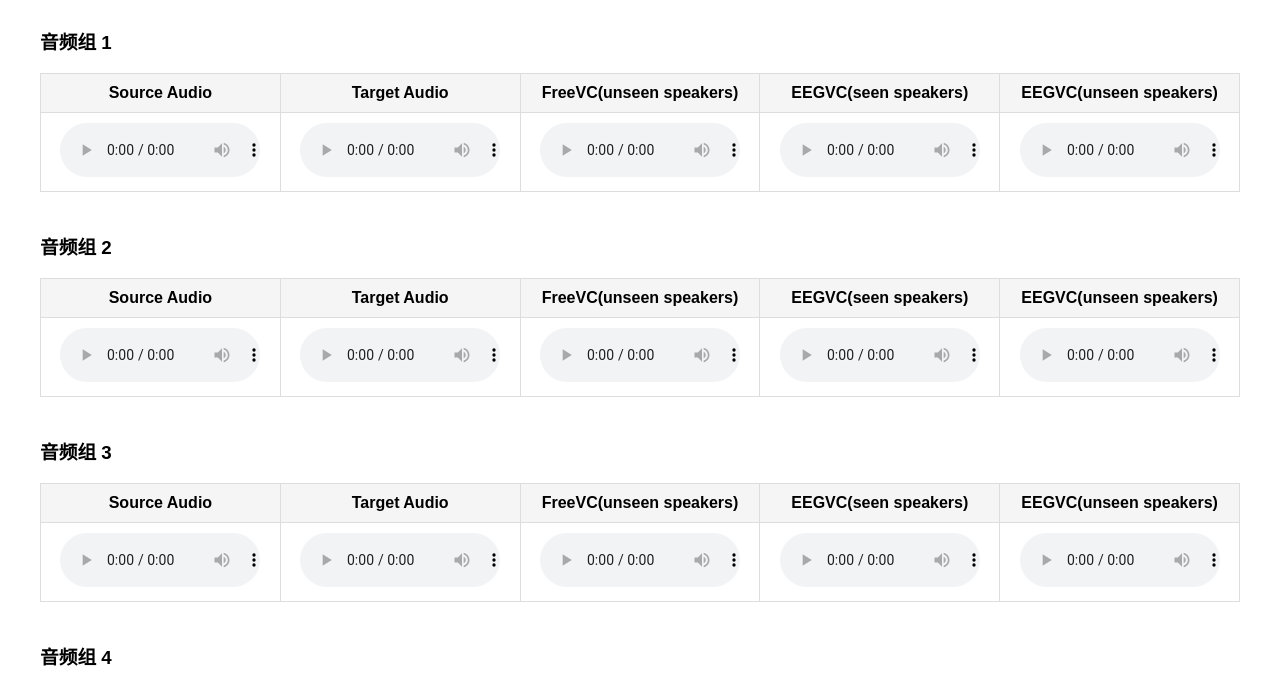
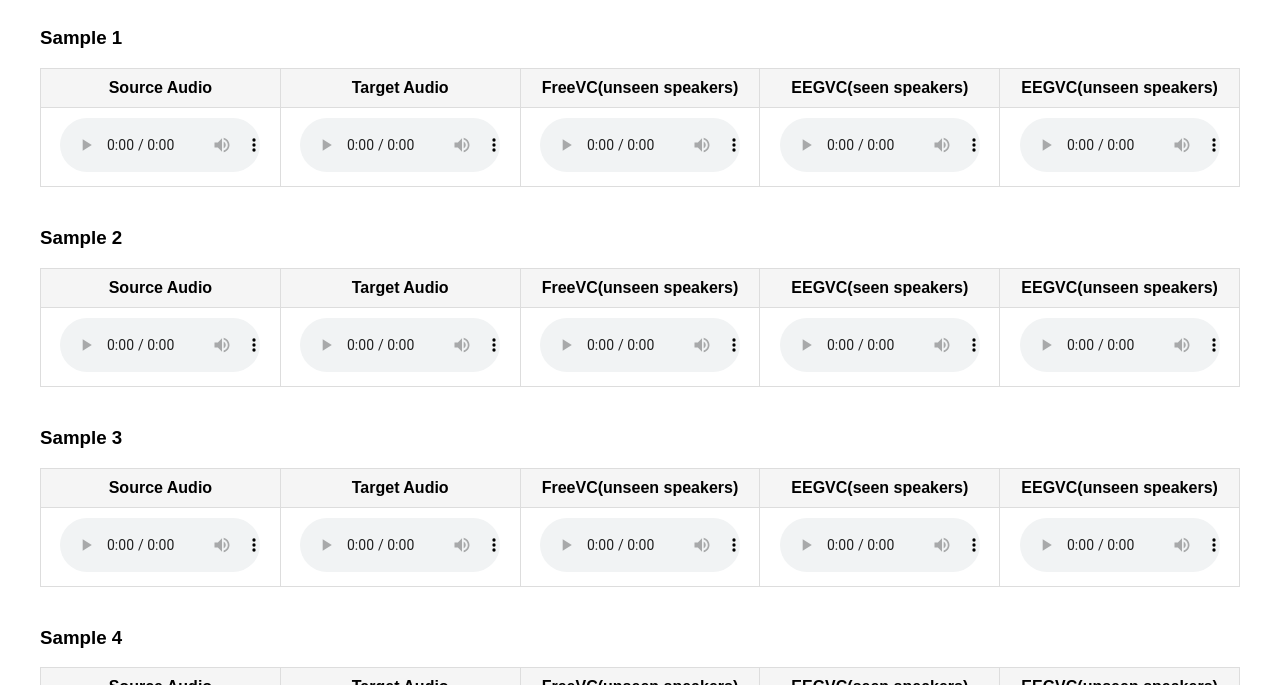
Before and after one commit to piedpiperG/demo, a plain HTML site: page index.html in a window 1280 px wide. Shown: the part 81-766 px from the top of the page. Drawn offline with Linux system fonts and the light colour scheme.

Commit message:
fix(lang)

```diff
--- a/index.html
+++ b/index.html
@@ -80,7 +80,7 @@
                 groupDiv.className = 'group';
 
                 const groupTitle = document.createElement('h3');
-                groupTitle.textContent = `音频组 ${index + 1}`;
+                groupTitle.textContent = `Sample ${index + 1}`;
                 groupDiv.appendChild(groupTitle);
 
                 const table = document.createElement('table');
```
